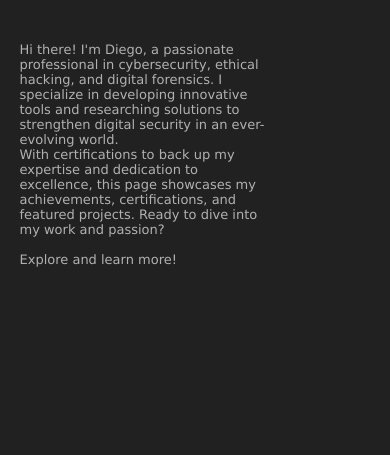
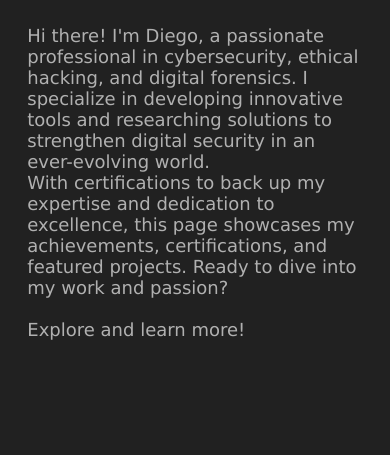
Before and after one commit to diegoreija/reija, a website: page index.html in a window 390 px wide. Shown: the part 203-658 px from the top of the page. Drawn offline with Linux system fonts and the light colour scheme.

Commit message:
cambios y mas cambios

```diff
--- a/index.html
+++ b/index.html
@@ -24,7 +24,7 @@
 
     <div id="home-content">
         <h1 class="welcome">Welcome, Im Diego Reija!</h1>
-        <p class="description">
+        <p class="description_me">
             Hi there! I'm Diego, a passionate professional in cybersecurity,
             ethical hacking, and digital forensics. I specialize in developing
             innovative tools and researching solutions to strengthen digital
--- a/styles/about.css
+++ b/styles/about.css
@@ -143,7 +143,7 @@
         MEDIAS QUERRYS DESKTOP DEFAULT
 */
 
-@media (max-width: 575.98px) {
+@media (max-width: 575px) {
   /* Estilos más específicos */
 
   #yo {
@@ -157,7 +157,7 @@
     width: 175px; /*modificar*/
     height: 265px;/*modificar*/
     display: flex;
-    left: 53.5%;
+    left: 63.5%;
     top: 20%;
     border-radius: 10px;
   }
--- a/styles/style.css
+++ b/styles/style.css
@@ -15,7 +15,7 @@ body {
     background-color: #212121;
 }
 
-.description {
+.description_me {
     position: absolute;
     width: 35%;
     left: 10%;
@@ -98,7 +98,7 @@ body {
     animation: animateLeft 1.1s ease-out forwards;
 }
 
-#home-content .description {
+#home-content .description_me {
     animation: animateLeft 1.3s ease-out forwards;
 }
 
@@ -162,15 +162,15 @@ header nav .cabecera {
         MEDIAS QUERRYS DESKTOP DEFAULT
 */
 
-@media (max-width: 575.98px) {
+@media (max-width: 575px) {
     /* Estilos más específicos */
 
 
-    .description {
-        width: 80%;
+    .description_me {
+        width: 85%;
         left: 7%;
         top: 27%;
-        font-size: 16px;
+        font-size: 18px;
         text-align: left;
     }
 
@@ -179,7 +179,7 @@ header nav .cabecera {
         width: 60%; /* Ajusta según el contenido */
         height: 6%; /* Ajusta según las imágenes */
         left:  7%;
-        top: 80%;
+        top: 70%;
         display: flex;
         gap: 8px; /* Espacio entre las imágenes */
     }
```
